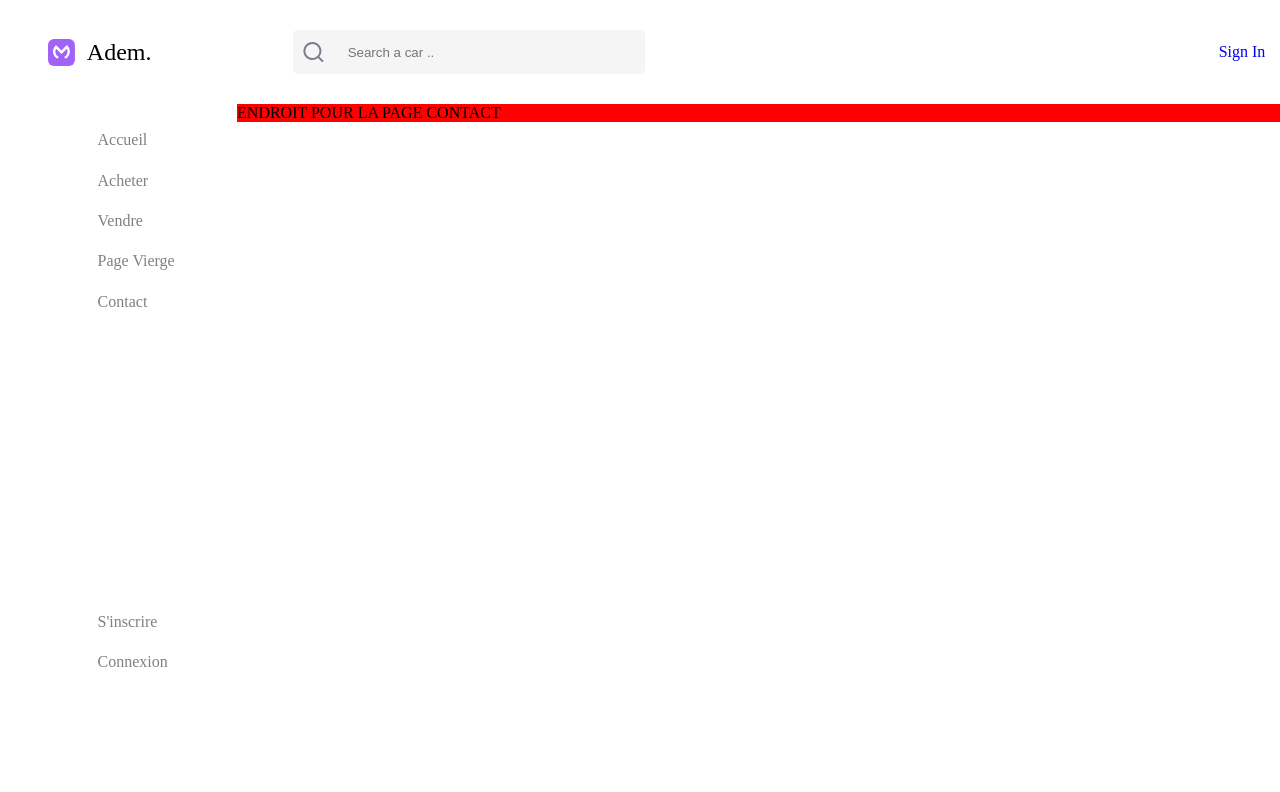
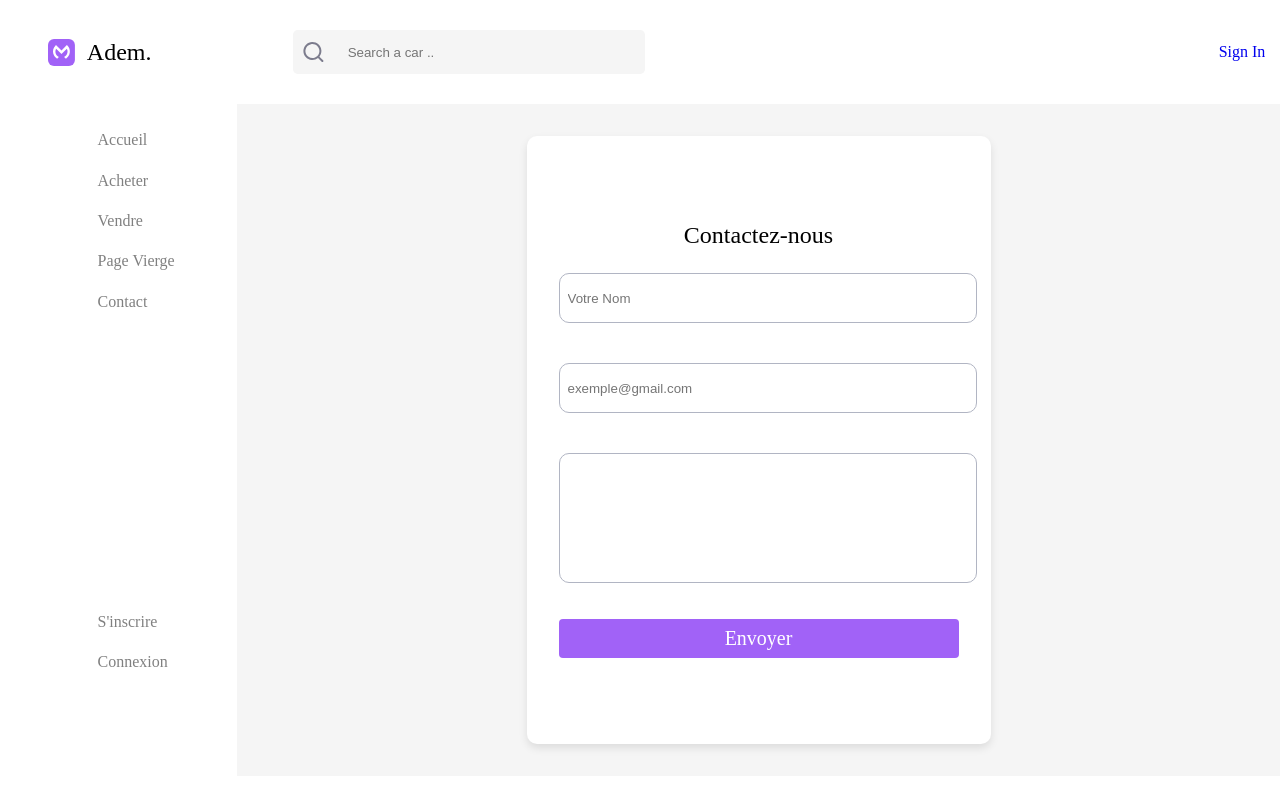
Before and after one commit to RRomeo93/Site-web-Semestre2, a React (Create React App) app: page /contact in a window 1280 px wide. Shown: the top 792 px of the page. Built offline with nearby package versions, Linux system fonts and the light colour scheme; some icons are missing.

Commit message:
Correction Page Inscription/Connexion + Ajout d'une page de formulaire Contact et modification de la page Acheter

```diff
--- a/src/components/Acheter.js
+++ b/src/components/Acheter.js
@@ -1,5 +1,8 @@
 import React from 'react';
 import '../css/style_acheter.css';
+
+
+
 import * as Images from '../assets/images';
 function Cards({ NomImage, Text, id,prix }) {
 
@@ -33,22 +36,18 @@ function Cards({ NomImage, Text, id,prix }) {
 
 function Acheter() {
   return <>
-  <p class="title">Booking</p>
+  <p class="titler">Booking</p>
   <div class="dropdown">
         <select>
             <option value="New"><span>New</span></option>
             <option value="Ocassion"><span>Ocassion</span></option>
             <option value="option3"><span>Option 1</span></option>
         </select>
-        <select>
-            <option value="New"><span>New</span></option>
-            <option value="Ocassion"><span>Ocassion</span></option>
-            <option value="option3"><span>Option 1</span></option>
-        </select>
+
     </div>
 
     <div class="container_grid">
-    <Cards NomImage="AudiA3" Text="Porsche 718 Cayman S" id="1" prix="400" />
+    <Cards NomImage="AudiA3" Text="Porsche 718 Cayman S" id="1" prix="400"  />
     <Cards NomImage="AudiA3" Text="Porsche 718 Cayman S" id="2" prix="350"/>
     <Cards NomImage="AudiA3" Text="Porsche 718 Cayman S" id="3" prix="450"/>
     <Cards NomImage="AudiA3" Text="Porsche 718 Cayman S" id="4" prix="400"/>
--- a/src/components/Connexion.js
+++ b/src/components/Connexion.js
@@ -20,7 +20,7 @@ function SignIn() {
 
   return (
     <div className="signin-container">
-      <h2>Get’s started !</h2>
+      <p>Connexion</p>
       <form onSubmit={handleSubmit}>
         <input
           type="email"
@@ -38,17 +38,17 @@ function SignIn() {
         />
         <div className="signin-remember">
           <label>
-            <input type="checkbox" name="remember" /> Remember me
-            <a href="/forgot-password"> | Forgot your password ?</a>
+            <input type="checkbox" name="remember" /> <span>Remember me</span>
+            <a href="/forgot-password"> <span> | Mot de passe oublié ?</span></a>
           </label>
         </div>
-        <button type="submit" className="signin-button">Sign In</button>
+        <button type="submit" className="signin-button"><p>Connexion</p></button>
         <div className="signin-footer">
           <span>
             Don't have an account ?
           </span>
           <br></br>
-          <a href="/inscription">Sign up </a>
+          <a href="/inscription"><span>Inscription</span></a>
         </div>
       </form>
     </div>
--- a/src/components/Contact.js
+++ b/src/components/Contact.js
@@ -2,9 +2,22 @@ import React from 'react';
 import '../css/style_contact.css';
 function Contact() {
   return <>
-  <div class="container_contact">
+  <div className="container_inscription">
+    <p>Contactez-nous</p>
+    <form  action="#" method="post">
 
-    ENDROIT POUR LA PAGE CONTACT
+    <input type="text" id="name" name="name" required placeholder="Votre Nom"></input>
+
+    <input type="email" id="email" name="email" required placeholder="exemple@gmail.com"></input>
+
+    <textarea id="message" name="message" required></textarea>
+    <div class="container_checkbox">
+    <button class="inscription-button" type="submit" value="Submit"><p>Envoyer</p></button>
+    </div>
+
+    </form>
+
+
   </div>
   </>;
 }
--- a/src/components/Inscription.js
+++ b/src/components/Inscription.js
@@ -29,7 +29,7 @@ function Inscription() {
 
   return (
     <div className="container_inscription">
-    <h2>Get’s started.</h2>
+    <p>Inscription</p>
     <form onSubmit={handleSubmit}>
       <input
         type="text"
@@ -59,7 +59,7 @@ function Inscription() {
         placeholder="Confirm Password"
         required
       />
-      <button type="submit" className="inscription-button">Sign Up</button>
+      <button type="submit" className="inscription-button"><p>Inscription</p></button>
     </form>
   </div>
   );
--- a/src/css/style_acheter.css
+++ b/src/css/style_acheter.css
@@ -1,9 +1,9 @@
 
-.title{
+.titler{
     font-family: Dm Sans;
     font-size: 1.5em;
     font-weight:500;
-    margin-left:1.5rem;
+    margin-left:2rem;
     margin-top:1.5rem;
 
 
--- a/src/css/style_connexion.css
+++ b/src/css/style_connexion.css
@@ -6,7 +6,7 @@
     border-radius: 10px;
     box-shadow: 0 4px 8px rgba(0, 0, 0, 0.1);
     text-align: center;
-    min-height: 70vh;
+    min-height: 68vh;
     display: flex;
     flex-direction: column;
     justify-content: center;
@@ -46,8 +46,11 @@
     width: 100%;
     margin-bottom: 1rem;
     padding: 0.5rem;
-    border: 1px solid #ccc;
-    border-radius: 4px;
+    border: 1px solid #B1B5C3;
+    border-radius: 10px;
+    height:2rem;
+    margin-top:1.5rem;
+    outline:none;
   }
 
   .signin-remember {
@@ -58,7 +61,8 @@
   .signin-button {
     width: 100%;
     padding: 0.5rem;
-    background-color: #6c63ff;
+    background-color: #A162F7;
+    margin-top:1rem;
     border: none;
     border-radius: 4px;
     color: #fff;
--- a/src/css/style_contact.css
+++ b/src/css/style_contact.css
@@ -2,3 +2,29 @@
     background-color: red;
 
 }
+
+input[type="text"],
+input[type="email"],
+input[type="password"] {
+  width: 100%;
+  margin-bottom: 1rem;
+  padding: 0.5rem;
+  border: 1px solid #B1B5C3;
+  border-radius: 10px;
+  height:2rem;
+  margin-top:1.5rem;
+  outline:none;
+}
+
+
+textarea{
+  margin-top:1.5rem;
+  width: 100%;
+  margin-bottom: 1rem;
+  padding: 0.5rem;
+  border: 1px solid #B1B5C3;
+  border-radius: 10px;
+  height:7rem;
+  outline:none;
+  resize:none;
+}
--- a/src/css/style_inscription.css
+++ b/src/css/style_inscription.css
@@ -6,7 +6,7 @@
     border-radius: 10px;
     box-shadow: 0 4px 8px rgba(0, 0, 0, 0.1);
     text-align: center;
-    min-height: 70vh;
+    min-height: 68vh;
     display: flex;
     flex-direction: column;
     justify-content: center;
@@ -16,22 +16,19 @@
     margin-bottom: 1rem;
   }
 
-  input[type="text"],
-  input[type="email"],
-  input[type="password"] {
-    width: 100%;
-    margin-bottom: 1rem;
-    padding: 0.5rem;
-    border: 1px solid #ccc;
-    border-radius: 4px;
-  }
+
 
   .inscription-button {
     width: 100%;
     padding: 0.5rem;
-    background-color: #6c63ff;
+    background-color: #A162F7;
+    margin-top:1rem;
     border: none;
     border-radius: 4px;
     color: #fff;
     cursor: pointer;
   }
+
+  .inscription-button:hover{
+    transform:scale(1.03);
+  }
```
